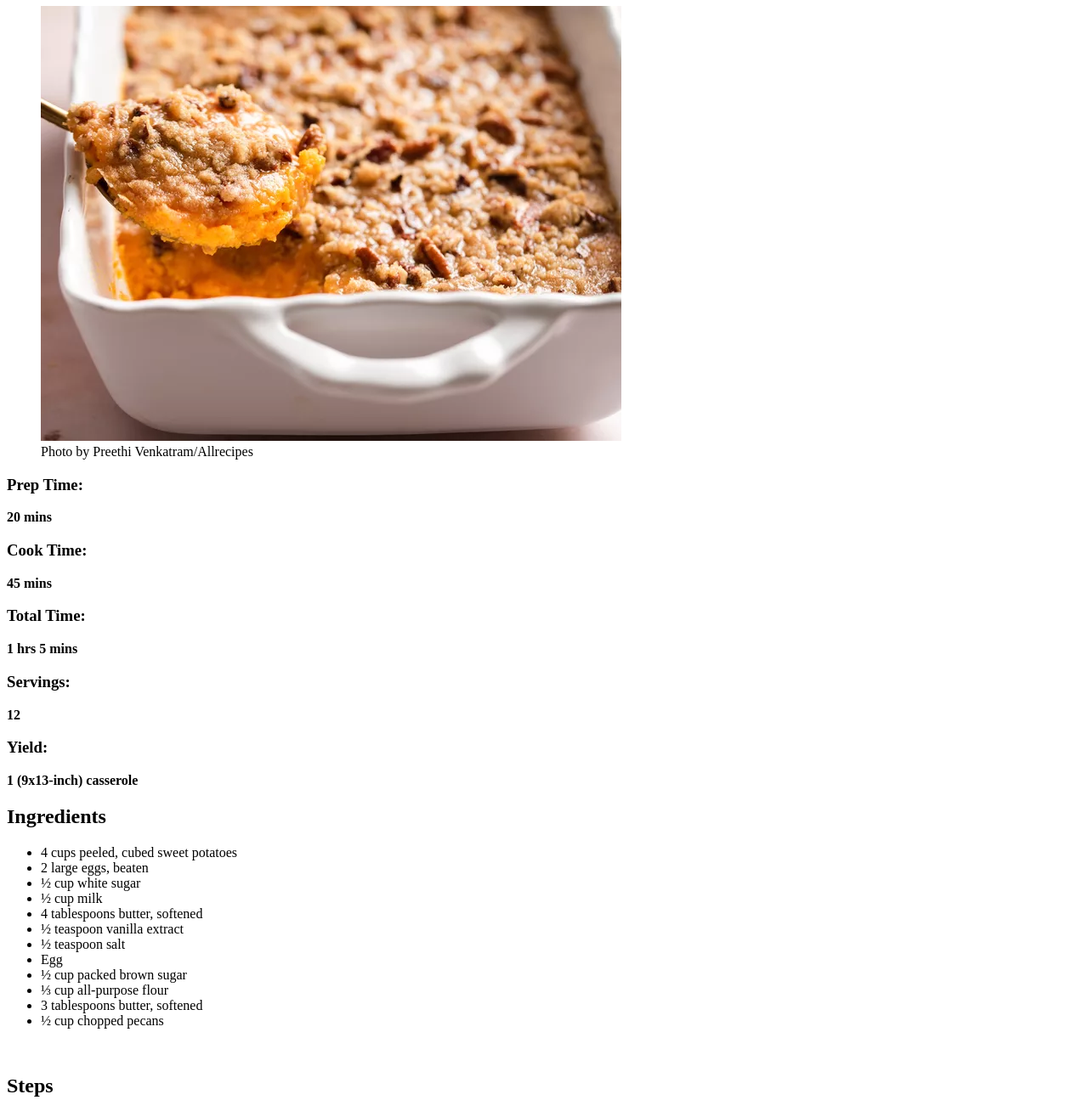
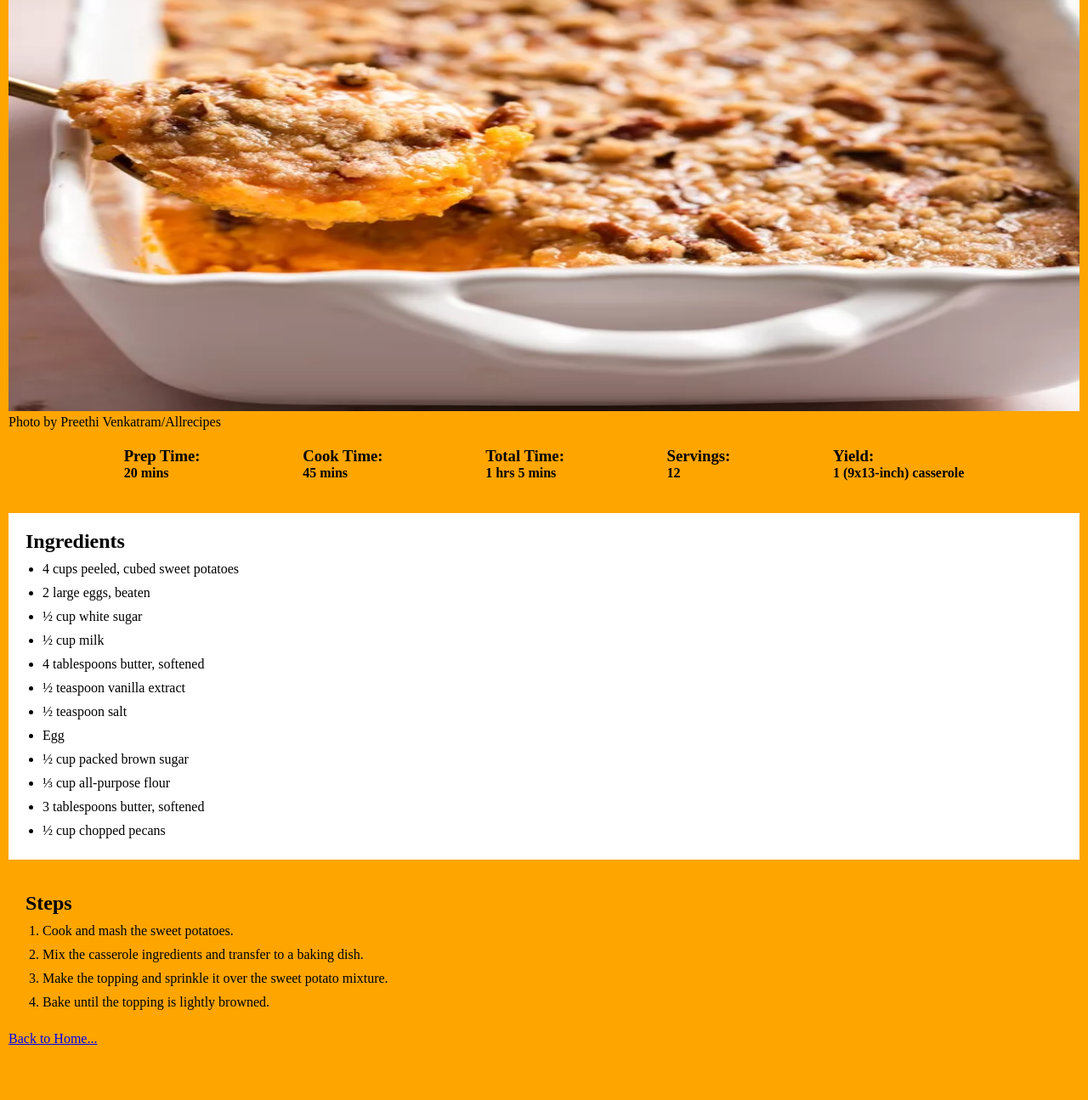
Before and after one commit to Mitchelxebec/odin-recipes, a plain HTML site: page recipes/casserole.html in a window 1280 px wide. Shown: the part 73-1368 px from the top of the page at 85% size. After the commit the page ends 1315 px from the top, so only its background shows below. Drawn offline with Linux system fonts and the light colour scheme.

Commit message:
Just styled the page using basic CSS

```diff
--- a/recipes/casserole.html
+++ b/recipes/casserole.html
@@ -4,6 +4,7 @@
     <meta charset="UTF-8" />
     <meta name="viewport" content="width=device-width, initial-scale=1.0" />
     <title>Casserole Recipe</title>
+    <link rel="stylesheet" href="../recipes/styles/casserole.css">
   </head>
   <body>
     <h1>Casserole Recipe</h1>
@@ -12,19 +13,32 @@
       <figcaption>Photo by Preethi Venkatram/Allrecipes</figcaption>
     </figure>
 
+    <div class="prep">
+      <div>
         <h3>Prep Time:</h3>
         <b>20 mins</b>
+      </div>
+      <div>
         <h3>Cook Time:</h3>
         <b>45 mins</b>
+      </div>
+      <div>
         <h3>Total Time:</h3>
         <b>1 hrs 5 mins</b>
+      </div>
+      <div>
         <h3>Servings:</h3>
         <b>12</b>
+      </div>
+      <div>
         <h3>Yield:</h3>
         <b>1 (9x13-inch) casserole</b>
+      </div>
+    </div>
 
     <br />
 
+    <div class="ingredients">
       <h2>Ingredients</h2>
       <ul>
         <li>4 cups peeled, cubed sweet potatoes</li>
@@ -40,9 +54,11 @@
         <li>3 tablespoons butter, softened</li>
         <li>½ cup chopped pecans</li>
       </ul>
+    </div>
 
     <br />
 
+    <div class="steps">
       <h2>Steps</h2>
       <ol>
         <li>Cook and mash the sweet potatoes.</li>
@@ -50,6 +66,7 @@
         <li>Make the topping and sprinkle it over the sweet potato mixture.</li>
         <li>Bake until the topping is lightly browned.</li>
       </ol>
+    </div>
 
     <a href="../index.html">Back to Home...</a>
   </body>
--- /dev/null
+++ b/recipes/styles/casserole.css
@@ -0,0 +1,51 @@
+* {
+    padding: 0;
+    margin: 0;
+    box-sizing: border-box;
+}
+
+body {
+    background-color: orange;
+    padding: 10px;
+}
+
+h1 {
+    padding-bottom: 10px;
+}
+
+img {
+    height: 500px;
+    width: 100%;
+    background-size: contain;
+    background-position: center;
+}
+
+.prep {
+    display: flex;
+    justify-content: space-evenly;
+    gap: 5px;
+    padding: 20px;
+}
+
+.ingredients {
+    background-color: white;
+    padding: 20px;
+}
+
+.ingredients h2,
+.steps h2 {
+    padding-bottom: 5px;
+}
+
+ul,
+ol {
+    display: flex;
+    flex-direction: column;
+    gap: 10px;
+    margin-left: 15px;
+    padding: 5px;
+}
+
+.steps {
+    padding: 20px;
+}
--- /dev/null
+++ b/recipes/styles/lasagna.css
@@ -0,0 +1,51 @@
+* {
+    padding: 0;
+    margin: 0;
+    box-sizing: border-box;
+}
+
+body {
+    background-color: rgb(255, 97, 97);
+    padding: 10px;
+}
+
+h1 {
+    padding-bottom: 10px;
+}
+
+img {
+    height: 500px;
+    width: 100%;
+    background-size: contain;
+    background-position: center;
+}
+
+.prep {
+    display: flex;
+    justify-content: space-evenly;
+    gap: 5px;
+    padding: 20px;
+}
+
+.ingredients {
+    background-color: white;
+    padding: 20px;
+}
+
+.ingredients h2,
+.steps h2 {
+    padding-bottom: 5px;
+}
+
+ul,
+ol {
+    display: flex;
+    flex-direction: column;
+    gap: 10px;
+    margin-left: 15px;
+    padding: 5px;
+}
+
+.steps {
+    padding: 20px;
+}
--- /dev/null
+++ b/style.css
@@ -0,0 +1,36 @@
+* {
+    padding: 0;
+    margin: 0;
+    box-sizing: border-box;
+    font-family: "Lucida Console", "Courier New", monospace;
+}
+
+body {
+    background-color: rgb(93, 204, 255);
+    padding: 5px;
+}
+
+h1 {
+    color: gold;
+    padding: 10px;
+}
+
+img {
+    height: 25%;
+    width: 100%;
+}
+
+a {
+    display: inline-block;
+    padding: 5px;
+}
+
+body :nth-child(3),
+body :nth-child(5) {
+    color: red;
+    margin: 10px 0;
+}
+
+body :nth-child(5) {
+    color: orange;
+}
```
Also changed, not shown: index.html (+2 -0 lines), recipes/lasagna.html (+17 -0 lines), recipes/Photos/ar-knives-tout-3de1df961451419c97c83cc987e3e9c8.webp (added), 1 other file. Lines whose indentation alone changed are shown as unchanged.
